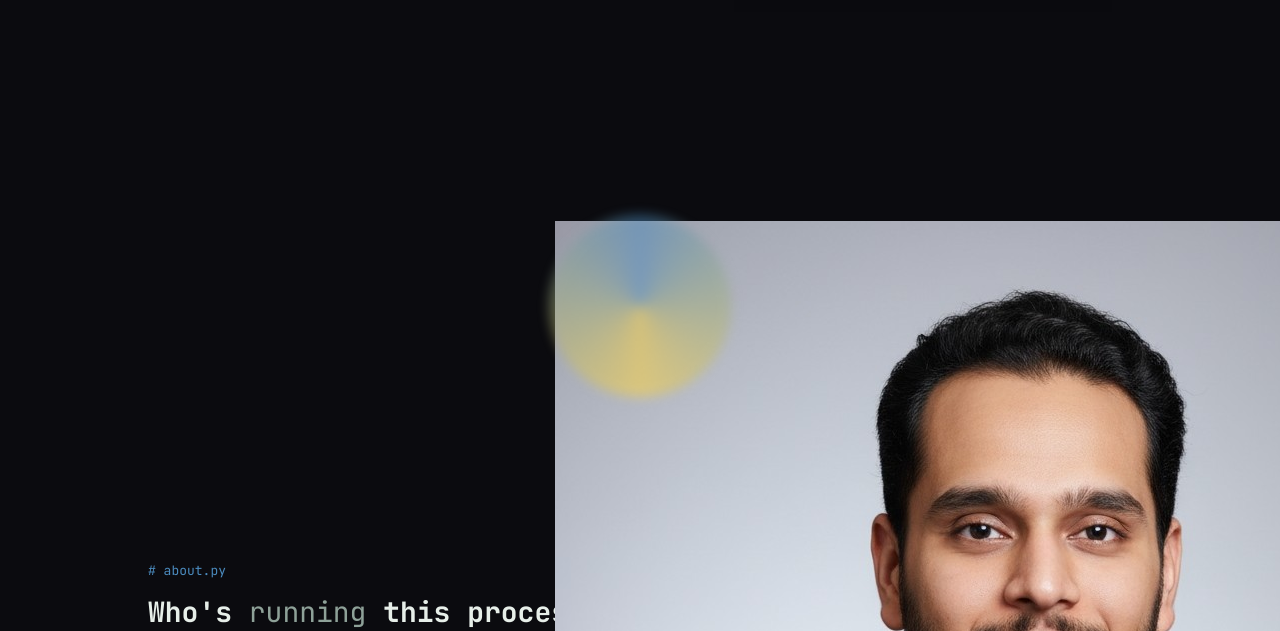
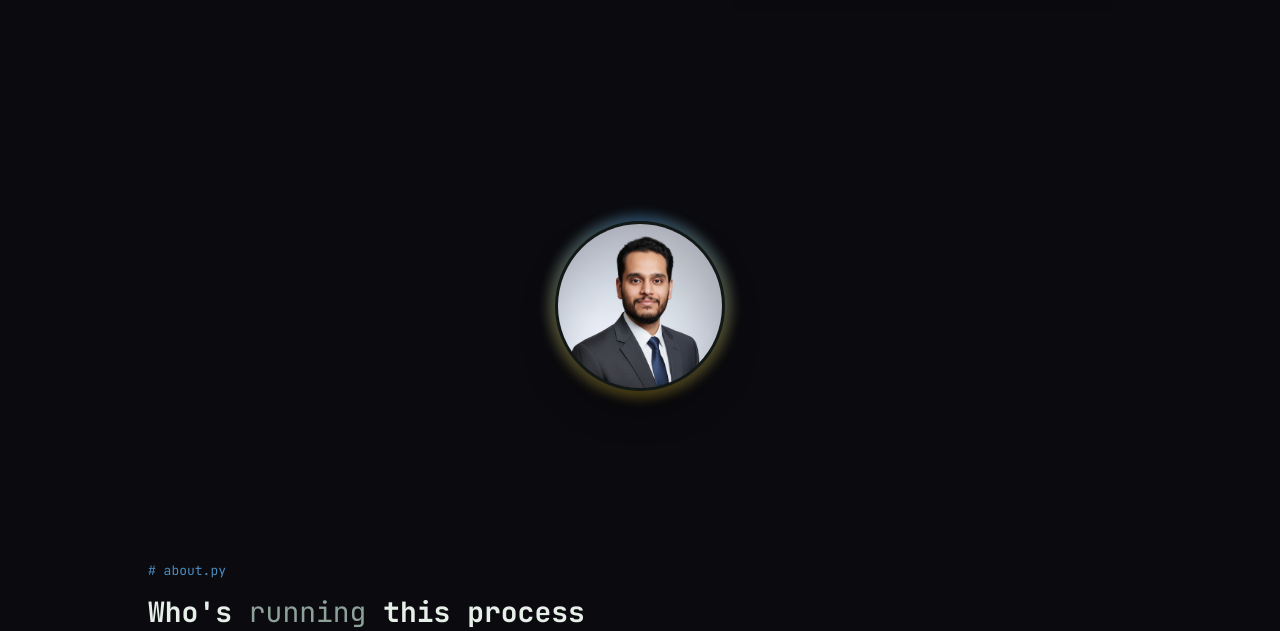
Before and after one commit to adityap1997/flask_website, a Flask app: page / in a window 1280 px wide; the page is wider, and only the part inside the window is pictured. Shown: the part 603-1234 px from the top of that part. Run offline with Flask 3, Linux system fonts and the light colour scheme.

Commit message:
Update profile photo source in index.html

```diff
--- a/templates/index.html
+++ b/templates/index.html
@@ -382,7 +382,7 @@
 
 <section id="profile" class="profile-section">
   <div class="profile-photo-wrap">
-    <img src="{{ url_for('static', filename='images/Personal Photo.jpeg') }}">
+    <img class="profile-photo" src="./static/images/Personal Photo.jpeg" alt="Aditya Parate">
   </div>
 </section>
 
```
